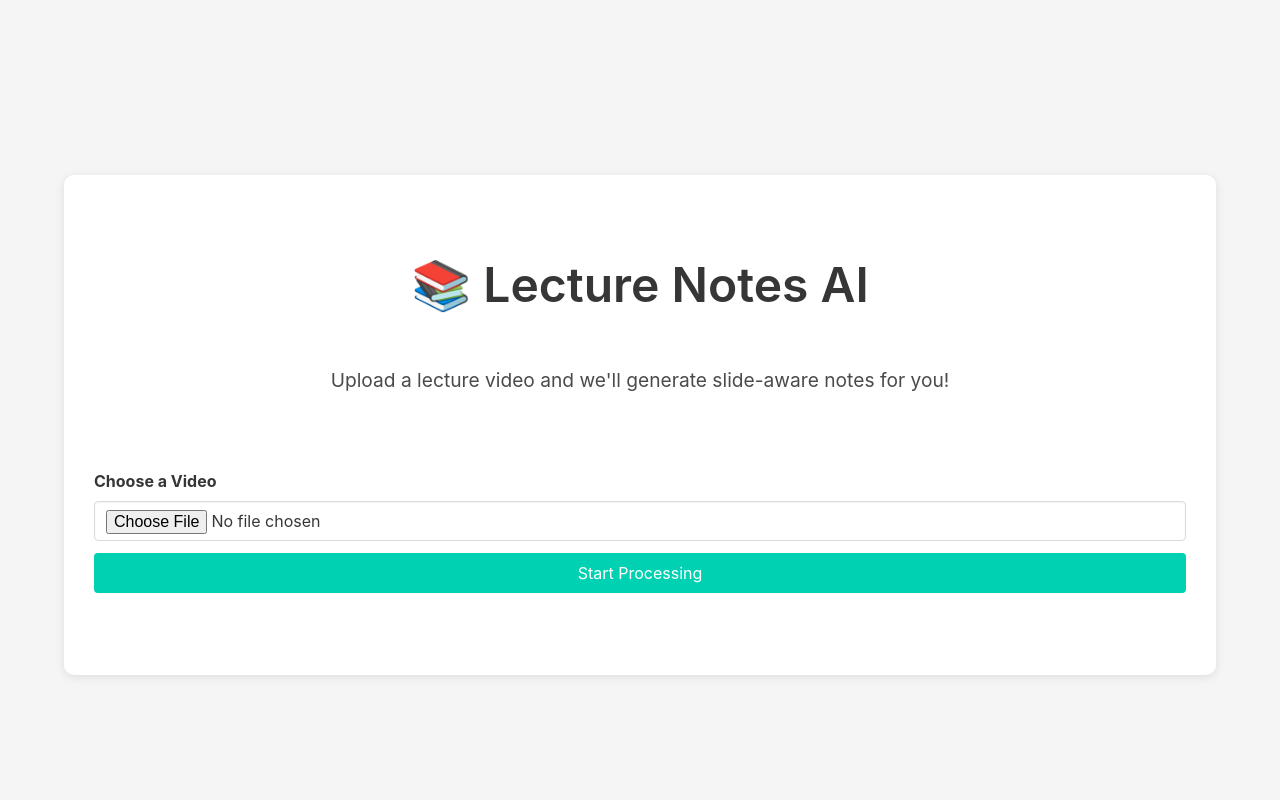
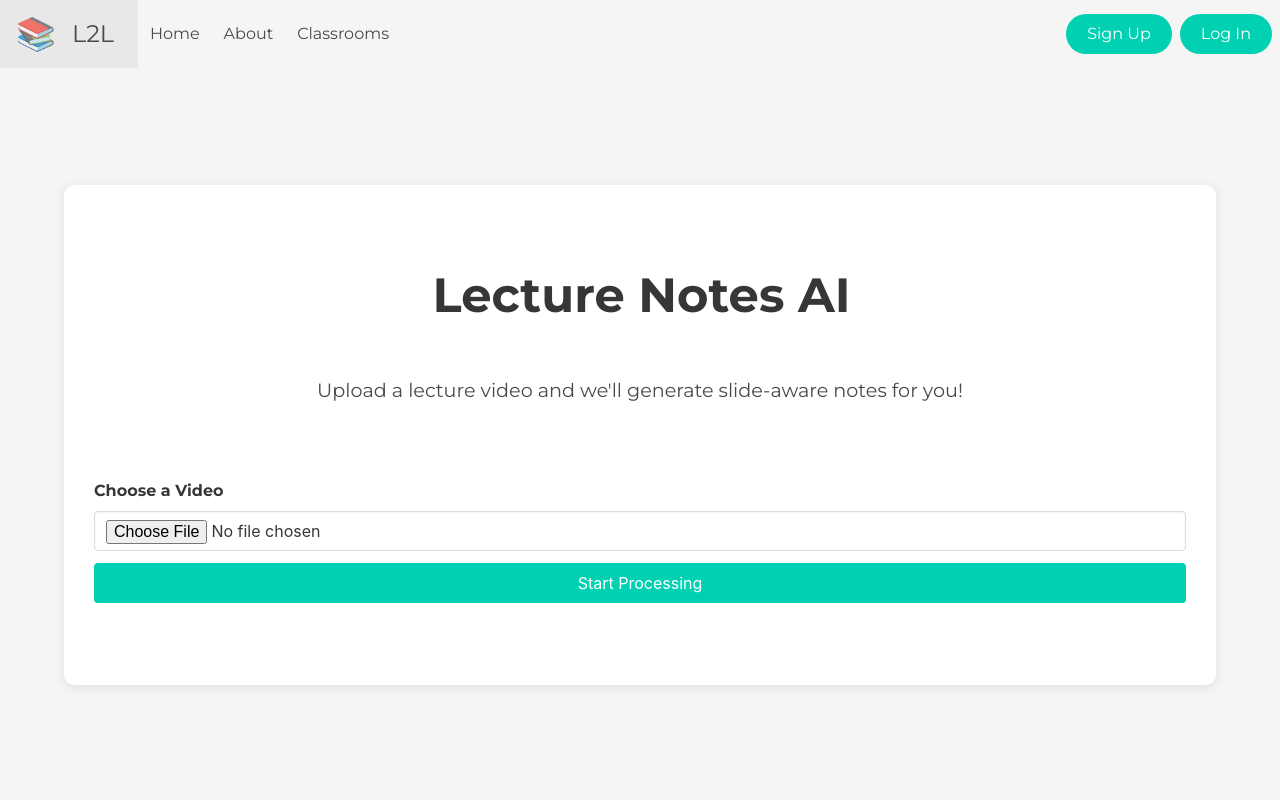
Before and after one commit to chenmichael0414/hoohacks-2025-siam-jayden-michael-gabe, a Flask app: page / in a window 1280 px wide. Run offline with Flask 3, Linux system fonts and the light colour scheme; some libraries are stand-ins or nearby versions.

Commit message:
developed base html file and overrid homepage styling

```diff
--- a/frontend/static/css/style.css
+++ b/frontend/static/css/style.css
@@ -1,5 +1,5 @@
 /* General Body and Centering */
-.homepage_body {
+.centered_body {
   background-color: #f5f5f5;
   padding-top: 50px;
   display: flex;
@@ -34,13 +34,38 @@
   animation: fadeInUp 1.5s forwards; /* Apply fade-in animation */
 }
 
-/* Loading Animation */
-.loading-icon {
-  font-size: 3rem;
-  animation: rotate 1.5s linear infinite;
+.typewriter {
+  display: inline-block;
+  font-size: 2rem;
+  font-weight: bold;
+  overflow: hidden; /* Ensures text doesn't overflow when typing */
+  white-space: nowrap; /* Keeps the text in a single line */
+  border-left: 3px solid #000; /* Creates a "cursor" effect */
+  width: 0;
+  animation: typing 3s steps(30) 1s 1 normal both, center 0.75s step-end infinite;
 }
 
-/* Fade-In Animation */
+/* Keyframes for typing effect */
+@keyframes typing {
+  from {
+    width: 0;
+  }
+  to {
+    width: 100%;
+  }
+}
+
+/* Blinking cursor effect */
+@keyframes center {
+  0%, 100% {
+    border-color: transparent;
+  }
+  50% {
+    border-color: transparent; /* Cursor blinks */
+  }
+}
+
+
 /* Fade-In and Upward Movement Animation */
 @keyframes fadeInUp {
   0% {
@@ -55,18 +80,8 @@
 
 
 
-/* Rotate animation for the loading icon */
-@keyframes rotate {
-  0% {
-    transform: rotate(0deg);
-  }
-  100% {
-    transform: rotate(360deg);
-  }
-}
+/* Typography */
 
-
-/* Typography */
 h1 {
   margin-bottom: 20px;
 }
--- /dev/null
+++ b/frontend/templates/base.html
@@ -0,0 +1,71 @@
+<!DOCTYPE html>
+<html lang="en">
+<head>
+  <meta charset="UTF-8">
+  <meta name="viewport" content="width=device-width, initial-scale=1.0">
+  <title>{% block title %}Lecture Notes AI{% endblock %}</title>
+  <!-- Bulma CSS CDN -->
+  <link rel="stylesheet" href="https://cdn.jsdelivr.net/npm/bulma@0.9.3/css/bulma.min.css">
+  <!-- Link to external CSS file for additional styles -->
+  <link rel="stylesheet" href="{{ url_for('static', filename='css/style.css') }}">
+
+  <!-- Custom Google Font-->
+  <link rel="preconnect" href="https://fonts.googleapis.com">
+  <link rel="preconnect" href="https://fonts.gstatic.com" crossorigin>
+  <link href="https://fonts.googleapis.com/css2?family=Montserrat:ital,wght@0,100..900;1,100..900&family=Red+Hat+Text:ital,wght@0,300..700;1,300..700&display=swap" rel="stylesheet">
+    <style>
+        body {
+            font-family: 'Montserrat', sans-serif;
+        }
+    </style>
+</head>
+<body>
+  <!-- Navbar -->
+  <nav class="navbar is-fixed-top is-light">
+    <div class="navbar-brand">
+      <a class="navbar-item" href="/">
+        <span class="icon is-large">
+          <span class="emoji" style="font-size: 2rem;">📚</span> <!-- Emoji as logo -->
+        </span>
+        <span class="navbar-item is-size-4">L2L</span>
+      </a>
+      <button class="navbar-burger" aria-label="menu" aria-expanded="false" data-target="navbarBasicExample">
+        <span aria-hidden="true"></span>
+        <span aria-hidden="true"></span>
+        <span aria-hidden="true"></span>
+      </button>
+    </div>
+
+    <div id="navbarBasicExample" class="navbar-menu">
+      <div class="navbar-start">
+        <a href="/" class="navbar-item">Home</a>
+        <a href="/about" class="navbar-item">About</a>
+        <a href="/classrooms" class="navbar-item">Classrooms</a>
+      </div>
+
+      <div class="navbar-end is-flex is-flex-direction-row is-align-items-center">
+        <a href="/signup" class="navbar-item button is-primary is-rounded has-text-white mr-2">Sign Up</a>
+        <a href="/login" class="navbar-item button is-primary has-text-white mr-2 is-rounded">Log In</a>
+      </div>
+    </div>
+  </nav>
+
+  <!-- Page Content -->
+  <div class="container" style="margin-top: 20px;">
+    {% block content %}{% endblock %}
+  </div>
+
+  <!-- Bulma JavaScript for Navbar Toggle on Mobile -->
+  <script>
+    document.addEventListener('DOMContentLoaded', () => {
+      const burger = document.querySelector('.navbar-burger');
+      const menu = document.getElementById('navbarBasicExample');
+
+      burger.addEventListener('click', () => {
+        burger.classList.toggle('is-active');
+        menu.classList.toggle('is-active');
+      });
+    });
+  </script>
+</body>
+</html>
--- a/frontend/templates/index.html
+++ b/frontend/templates/index.html
@@ -1,19 +1,15 @@
-<!DOCTYPE html>
-<html lang="en">
-<head>
-  <meta charset="UTF-8">
-  <meta name="viewport" content="width=device-width, initial-scale=1.0">
-  <title>Lecture Notes Generator</title>
-  <!-- Bulma CSS CDN -->
-  <link rel="stylesheet" href="https://cdn.jsdelivr.net/npm/bulma@0.9.3/css/bulma.min.css">
-  <!-- Link to external CSS file for animations and additional styles -->
-  <link rel="stylesheet" href="{{ url_for('static', filename='css/style.css') }}">
-</head>
-<body class = "homepage_body">
+{% extends "base.html" %}
+
+
+
+{% block title %}Home{% endblock %}
+
+{% block content %}
+<body class = "centered_body">
   <div class="container">
     <!-- Header and Form Section -->
     <div class="box">
-      <h1 class="title has-text-centered">📚 Lecture Notes AI</h1>
+      <h1 class="title has-text-centered typewriter"> Lecture Notes AI</h1>
       <p class="subtitle has-text-centered">Upload a lecture video and we'll generate slide-aware notes for you!</p>
       <form action="/upload" method="POST" enctype="multipart/form-data">
         <div class="field">
@@ -32,4 +28,4 @@
   <!-- Bulma JS (for any interactive features) -->
   <script src="https://cdn.jsdelivr.net/npm/bulma@0.9.3/js/bulma.min.js"></script>
 </body>
-</html>
+{% endblock %}
```
Also changed, not shown: frontend/templates/processing.html (+16 -11 lines), frontend/templates/results.html (+18 -9 lines).
